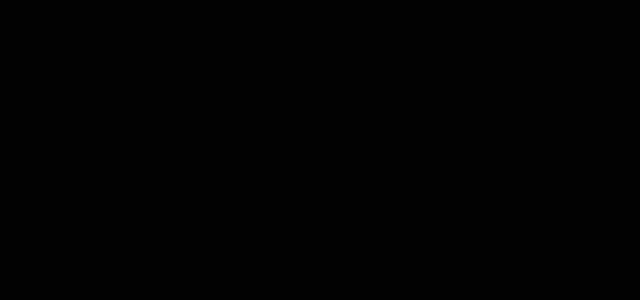
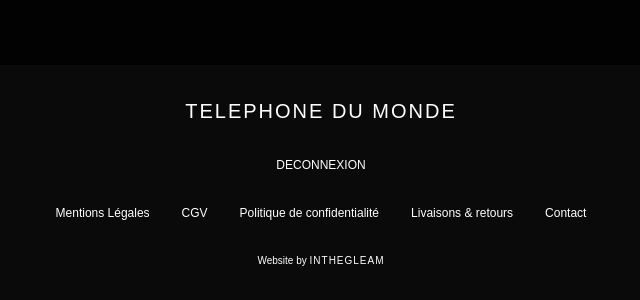
Before and after one commit to jessygomes/telephonedumonde, a Next.js app: page / in a window 1280 px wide. Shown: the part 808-1108 px from the top of the page, without its empty margins (319-959 px from the left). Before the commit the page ends 800 px from the top, so only its background shows below. Built offline with nearby package versions, Linux system fonts and the light colour scheme; no server answers; a web font is replaced by a local one.

Commit message:
C5 - Déconnexion

```diff
--- a/app/(root)/page.tsx
+++ b/app/(root)/page.tsx
@@ -1,3 +1,3 @@
 export default function Home() {
-  return <div className=""></div>;
+  return <section className="min-h-screen"></section>;
 }
--- a/app/globals.css
+++ b/app/globals.css
@@ -52,8 +52,8 @@ body {
   }
 
   .neon-effect {
-    text-shadow: 0 0 5px #fff, 0 0 10px #fff, 0 0 15px #ff00ff, 0 0 20px #ff00ff,
-      0 0 25px #ff00ff, 0 0 30px #ff00ff, 0 0 35px #ff00ff;
+    text-shadow: 0 0 5px #fff, 0 0 5px #fff, 0 0 0px #fff, 0 0 10px #2b00ff,
+      0 0 0px #ff00ff, 0 0 0px #ff00ff, 0 0 2px #ff00ff;
     animation: neon-flicker 1.5s infinite alternate;
   }
 
--- a/components/Auth/LogOutBtn.tsx
+++ b/components/Auth/LogOutBtn.tsx
@@ -0,0 +1,30 @@
+"use client";
+
+import { logout } from "@/lib/actions/auth.actions";
+import { useRouter } from "next/navigation";
+import { toast } from "sonner";
+
+interface LogoutBtnProps {
+  children?: React.ReactNode;
+}
+
+export const LogoutBtn = ({ children }: LogoutBtnProps) => {
+  const router = useRouter();
+
+  const onClick = async () => {
+    try {
+      await logout();
+      toast.success("Déconnexion réussie");
+      router.push("/");
+    } catch (error) {
+      console.error("Erreur lors de la déconnexion:", error);
+      toast.error("Erreur lors de la déconnexion");
+    }
+  };
+
+  return (
+    <span onClick={onClick} className="rounded-full cursor-pointer">
+      {children}
+    </span>
+  );
+};
--- a/components/shared/Footer.tsx
+++ b/components/shared/Footer.tsx
@@ -1,5 +1,60 @@
+import Link from "next/link";
 import React from "react";
+import { LogoutBtn } from "../Auth/LogOutBtn";
 
 export default function Footer() {
-  return <footer className="text-white">Footer</footer>;
+  return (
+    <footer className="text-white bg-noir-800 py-8">
+      <div className="flex-center flex-col gap-8">
+        <p className="font-font1 tracking-widest text-xl">TELEPHONE DU MONDE</p>
+
+        <LogoutBtn>
+          <p className="text-white text-xs">DECONNEXION</p>
+        </LogoutBtn>
+
+        <div className="flex gap-8">
+          <Link
+            href="/mentions-legales"
+            className="text-xs hover:neon-effect transition-all ease-in-out duration-300"
+          >
+            Mentions Légales
+          </Link>
+          <Link
+            href="/cgv"
+            className="text-xs hover:neon-effect transition-all ease-in-out duration-300"
+          >
+            CGV
+          </Link>
+          <Link
+            href="/politique-de-confidentialite"
+            className="text-xs hover:neon-effect transition-all ease-in-out duration-300"
+          >
+            Politique de confidentialité
+          </Link>
+          <Link
+            href="/contact"
+            className="text-xs hover:neon-effect transition-all ease-in-out duration-300"
+          >
+            Livaisons & retours
+          </Link>
+          <Link
+            href="/contact"
+            className="text-xs hover:neon-effect transition-all ease-in-out duration-300"
+          >
+            Contact
+          </Link>
+        </div>
+        <p className="text-[10px]">
+          Website by{" "}
+          <Link
+            href={"https://www.inthegleam.com/"}
+            target="_blank"
+            className="hover:neon-effect transition-all ease-in-out duration-300 font-font1 tracking-widest"
+          >
+            INTHEGLEAM
+          </Link>
+        </p>
+      </div>
+    </footer>
+  );
 }
--- a/package.json
+++ b/package.json
@@ -26,6 +26,7 @@
     "react": "^18.3.1",
     "react-dom": "^18.3.1",
     "react-icons": "^5.4.0",
+    "sonner": "^1.7.0",
     "tailwind-merge": "^2.5.5",
     "tailwindcss-animate": "^1.0.7",
     "uuid": "^11.0.3",
```
Also changed, not shown: 1 other file (tests, documents, lock files or other folders).
